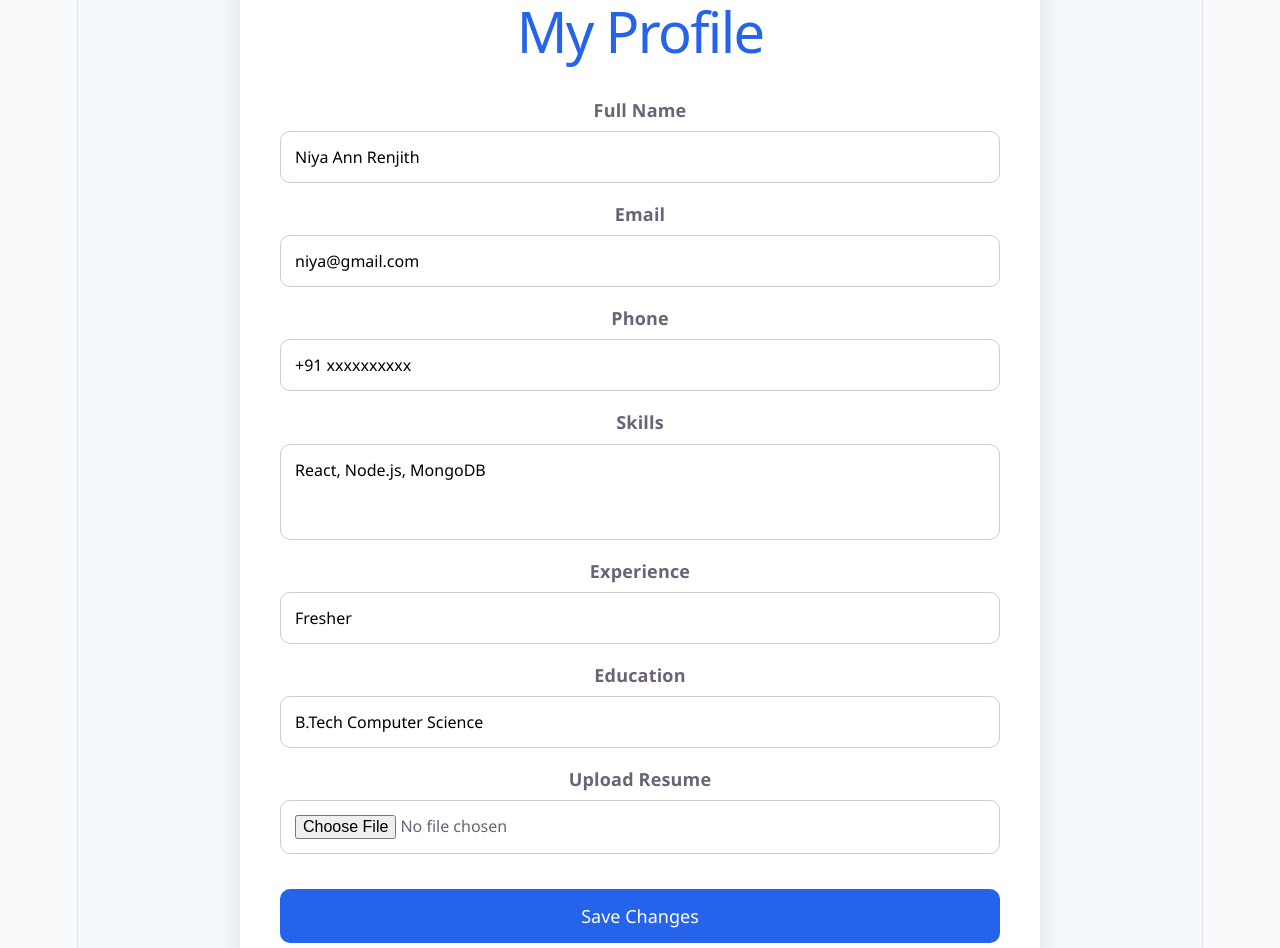
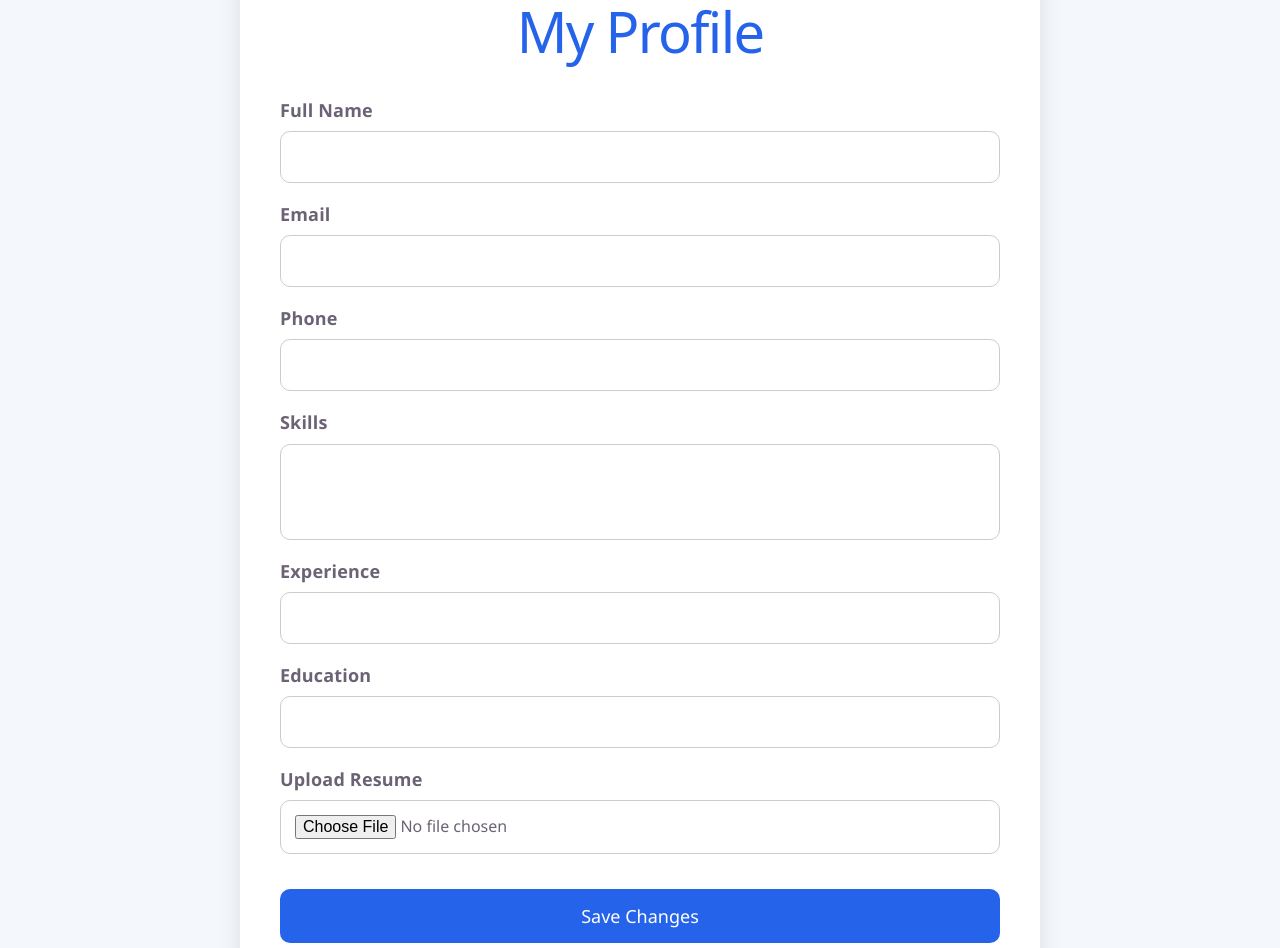
Before and after one commit to ramkiran704/Job-Portal, a React app in the folder frontend/: page /profile in a window 1280 px wide. Shown: the part 340-1288 px from the top of the page. Built offline with nearby package versions, Linux system fonts and the light colour scheme; the HTML template or start-up script is replaced by a standard one.

Commit message:
changed to full screen

```diff
--- a/frontend/src/index.css
+++ b/frontend/src/index.css
@@ -55,14 +55,10 @@ body {
 }
 
 #root {
-  width: 1126px;
-  max-width: 100%;
-  margin: 0 auto;
-  text-align: center;
-  border-inline: 1px solid var(--border);
-  min-height: 100svh;
-  display: flex;
-  flex-direction: column;
+  width: 100%;
+  min-height: 100vh;
+  margin: 0;
+  padding: 0;
   box-sizing: border-box;
 }
 
--- a/frontend/src/pages/user/Profile.jsx
+++ b/frontend/src/pages/user/Profile.jsx
@@ -4,14 +4,18 @@ import Footer from "../../components/common/Footer";
 import "../../styles/Profile.css";
 
 function Profile() {
-  const [user, setUser] = useState({
-    name: "Niya Ann Renjith",
-    email: "niya@gmail.com",
-    phone: "+91 xxxxxxxxxx",
-    skills: "React, Node.js, MongoDB",
-    experience: "Fresher",
-    education: "B.Tech Computer Science",
-  });
+  const savedUser = JSON.parse(localStorage.getItem("registeredUser"));
+
+  const [user, setUser] = useState(
+    savedUser || {
+      name: "",
+      email: "",
+      phone: "",
+      skills: "",
+      experience: "",
+      education: "",
+    }
+  );
 
   const handleChange = (e) => {
     setUser({
@@ -21,30 +25,26 @@ function Profile() {
   };
 
   const handleSave = () => {
+    localStorage.setItem("registeredUser", JSON.stringify(user));
     alert("Profile Saved Successfully!");
   };
 
   return (
     <>
-     <UserNavbar />
+      <UserNavbar />
 
       <div className="profile-page">
-
         <div className="profile-card">
-
           <div className="profile-header">
-
             <img
               src="https://cdn-icons-png.flaticon.com/512/3135/3135715.png"
               alt="Profile"
             />
 
             <h1>My Profile</h1>
-
           </div>
 
           <div className="profile-form">
-
             <label>Full Name</label>
             <input
               type="text"
@@ -96,17 +96,11 @@ function Profile() {
             <label>Upload Resume</label>
             <input type="file" />
 
-            <button
-              className="save-btn"
-              onClick={handleSave}
-            >
+            <button className="save-btn" onClick={handleSave}>
               Save Changes
             </button>
-
           </div>
-
         </div>
-
       </div>
 
       <Footer />
```
